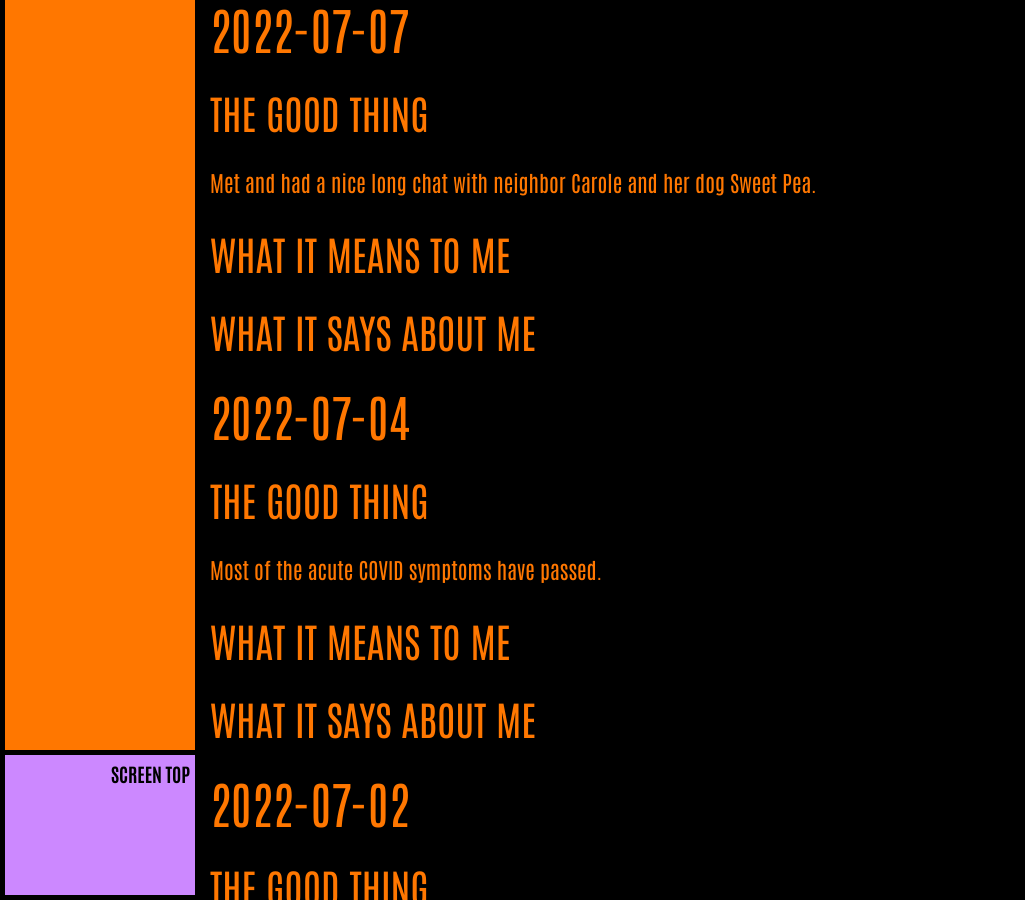
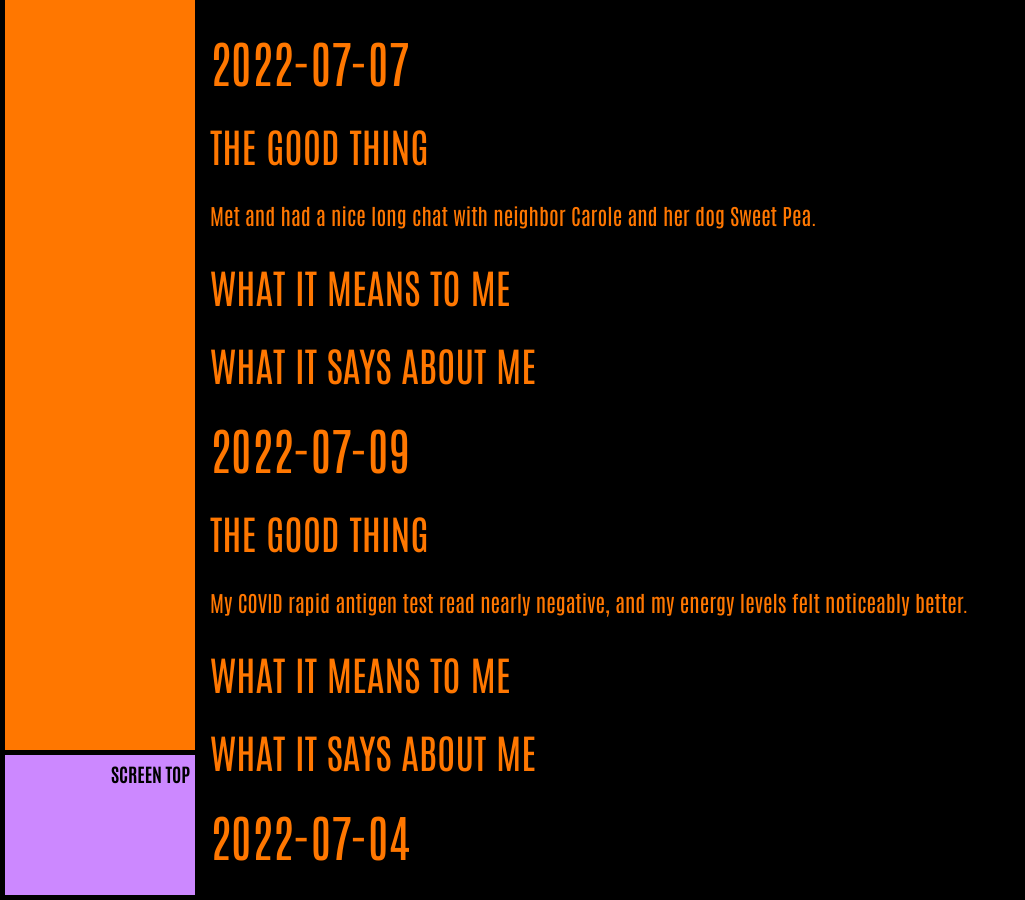
Before and after one commit to ArthurZey/arthurzey.github.io, a Jekyll site: the page built from _pages/one-good-thing.md, in a window 1280 px wide and 900 px high, scrolled down 5171 px. Shown: the whole window, without its empty margins (0-1025 px from the left). Built offline with Jekyll 4.4.1, drawn with Linux system fonts in a browser that asks for light colours; some of the changed text lies outside the part shown.

Commit message:
added stub for 2022-07-09

```diff
--- a/_pages/one-good-thing.md
+++ b/_pages/one-good-thing.md
@@ -16,6 +16,13 @@ sitemap: false
 ## 2022-07-07
 ### The Good Thing
 Met and had a nice long chat with neighbor Carole and her dog Sweet Pea.
+### What It Means to Me
+
+### What It Says about Me
+
+## 2022-07-09
+### The Good Thing
+My COVID rapid antigen test read nearly negative, and my energy levels felt noticeably better.
 ### What It Means to Me
 
 ### What It Says about Me
```
Also changed, not shown: other parts of _pages/one-good-thing.md (+1 -1 lines).
